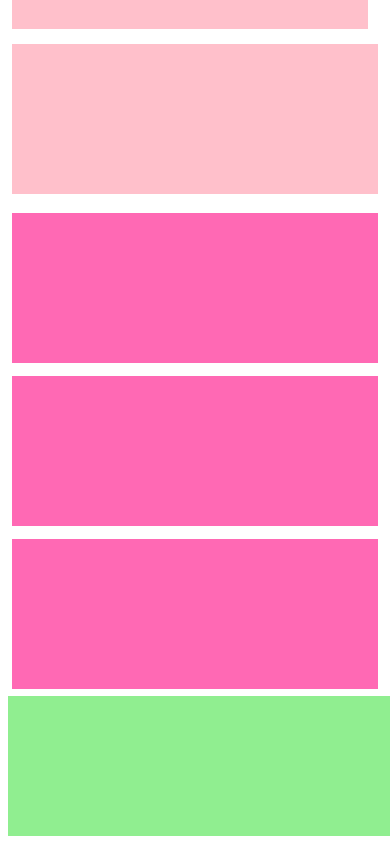
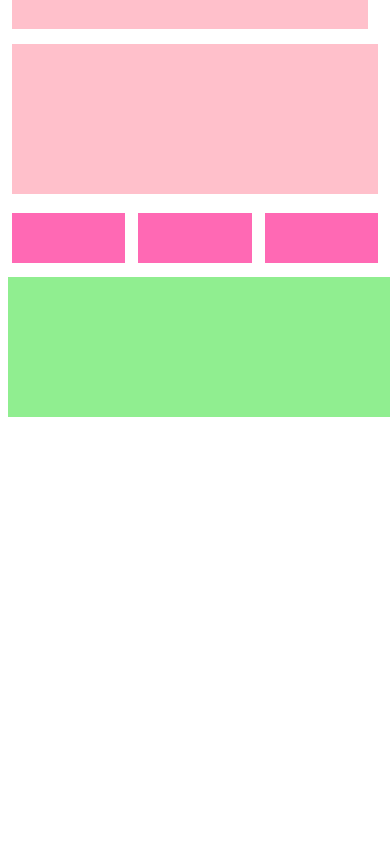
Before and after one commit to louohr/exercises-responsivity-bootcamp, a plain HTML site: page exercise-three/index.html in a window 390 px wide. Shown: the part 858-1702 px from the top of the page. After the commit the page ends 1283 px from the top, so only its background shows below. Drawn offline with Linux system fonts and the light colour scheme.

Commit message:
add code

```diff
--- a/exercise-three/style.css
+++ b/exercise-three/style.css
@@ -72,7 +72,7 @@
 
 footer {
     background-color: lightgreen;
-    width: 1810px;
+    width: 1815px;
     height: 100px;
     padding: 44px;
 }
@@ -106,8 +106,7 @@ footer {
     .light-pink-four,
     .hotpink-one,
     .hotpink-two,
-    .hotpink-three,
-    .five {
+    .hotpink-three {
         width: 100%;
     }
 
@@ -121,6 +120,7 @@ footer {
     .logo {
         width: 80px;
         height: 80px;
+        margin: 20px auto;
     }
 
     .one,
@@ -147,6 +147,21 @@ footer {
         width: 100%;
     }
 
+    .hotpink-block {
+        flex-direction: row;
+        flex-wrap: nowrap;
+        justify-content: space-between;
+        width: 100%;
+    }
+
+    .hotpink-one,
+    .hotpink-two,
+    .hotpink-three {
+        height: 50px;
+        width: 31%;
+        margin-bottom: 10px;
+    }
+
     footer {
         padding: 20px;
     }
```
